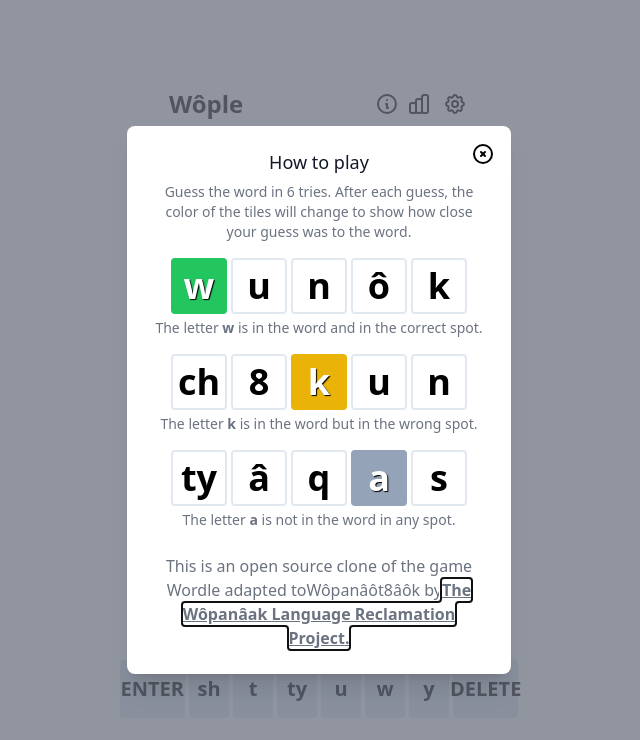
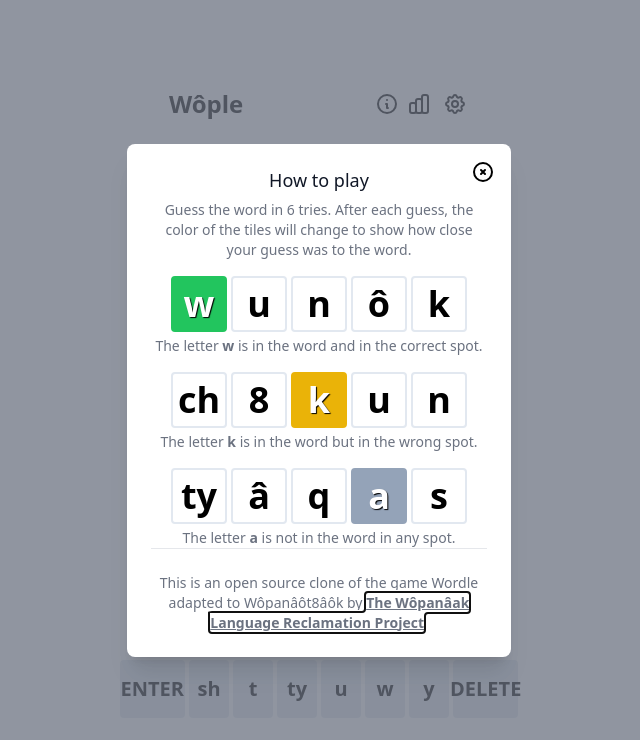
Before and after one commit to RyMaxim/wample, a React (Create React App) app: page / in a window 1280 px wide. Shown: the top 740 px of the page, without its empty margins (321-961 px from the left). Built offline with nearby package versions, Linux system fonts and the light colour scheme.

Commit message:
reformat info text

```diff
--- a/src/components/modals/InfoModal.tsx
+++ b/src/components/modals/InfoModal.tsx
@@ -58,12 +58,14 @@ export const InfoModal = ({ isOpen, handleClose }: Props) => {
         The letter <strong>a</strong> is not in the word in any spot.
       </p>
 
-      <p className="mt-6 text-base text-gray-500 dark:text-gray-300">
-        This is an open source clone of the game Wordle adapted to
-        {LANGUAGE} by
+      <hr />
+
+      <p className="mt-6 text-sm text-gray-500 dark:text-gray-300">
+        This is an open source clone of the game Wordle adapted to {LANGUAGE} by{' '}
         <a href={AUTHOR_WEBSITE} className="underline font-bold">
-          {AUTHOR}.
-        </a>{' '}
+          {AUTHOR}
+        </a>
+        .
       </p>
     </BaseModal>
   )
```
